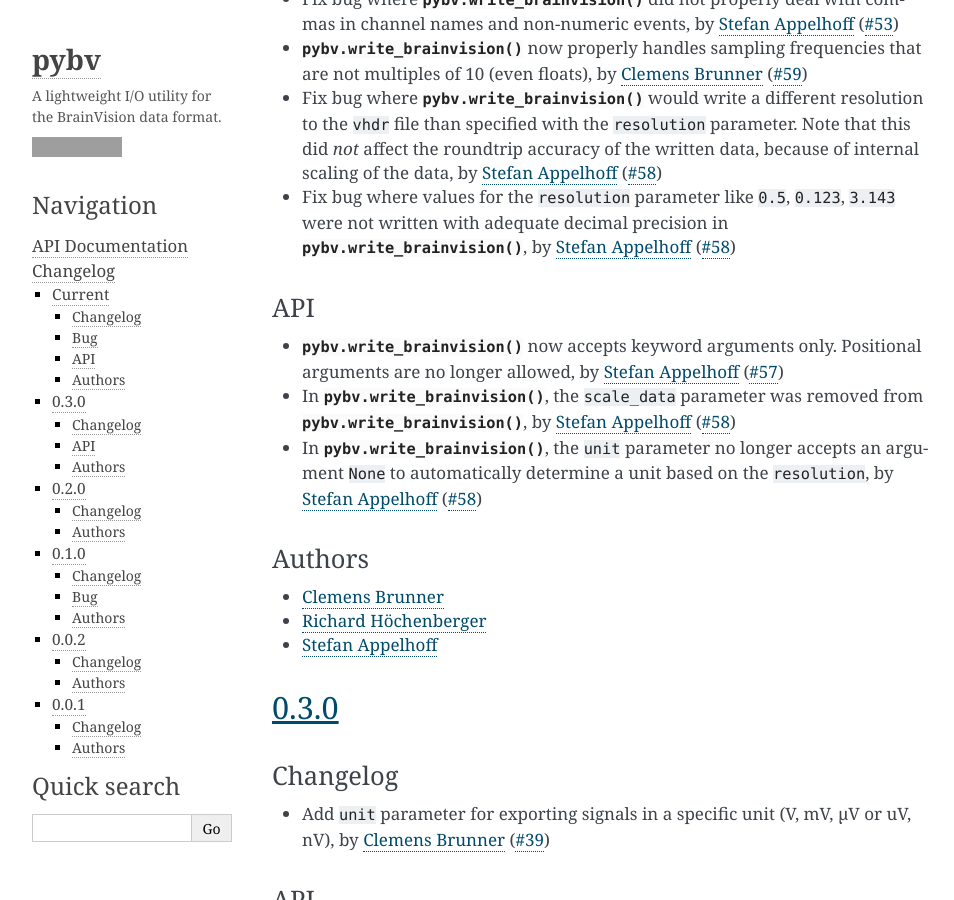
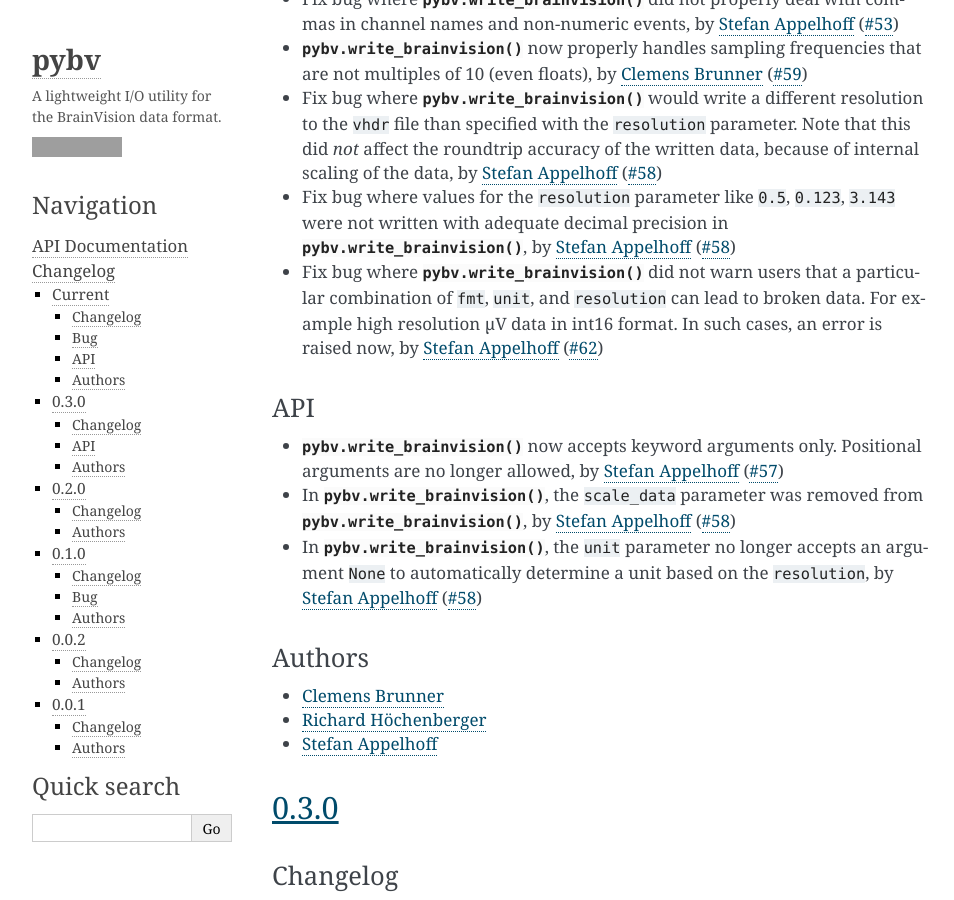
Before and after one commit to bids-standard/pybv, a Sphinx documentation site: the page built from docs/changelog.rst, in a window 1280 px wide and 900 px high, scrolled down 690 px. Shown: the whole window, without its empty margins (148-1102 px from the left). Built offline with Sphinx 7.4.7, drawn with Linux system fonts in a browser that asks for light colours; grey boxes are pictures that could not be loaded.

Commit message:
add whatsnew

```diff
--- a/docs/changelog.rst
+++ b/docs/changelog.rst
@@ -25,6 +25,7 @@ Bug
 - :func:`pybv.write_brainvision` now properly handles sampling frequencies that are not multiples of 10 (even floats), by `Clemens Brunner`_ (`#59 <https://github.com/bids-standard/pybv/pull/59>`_)
 - Fix bug where :func:`pybv.write_brainvision` would write a different resolution to the ``vhdr`` file than specified with the ``resolution`` parameter. Note that this did *not* affect the roundtrip accuracy of the written data, because of internal scaling of the data, by `Stefan Appelhoff`_ (`#58 <https://github.com/bids-standard/pybv/pull/58>`_)
 - Fix bug where values for the ``resolution`` parameter like ``0.5``, ``0.123``, ``3.143`` were not written with adequate decimal precision in :func:`pybv.write_brainvision`, by `Stefan Appelhoff`_ (`#58 <https://github.com/bids-standard/pybv/pull/58>`_)
+- Fix bug where :func:`pybv.write_brainvision` did not warn users that a particular combination of ``fmt``, ``unit``, and ``resolution`` can lead to broken data. For example high resolution µV data in int16 format. In such cases, an error is raised now, by `Stefan Appelhoff`_ (`#62 <https://github.com/bids-standard/pybv/pull/62>`_)
 
 API
 ~~~
```
